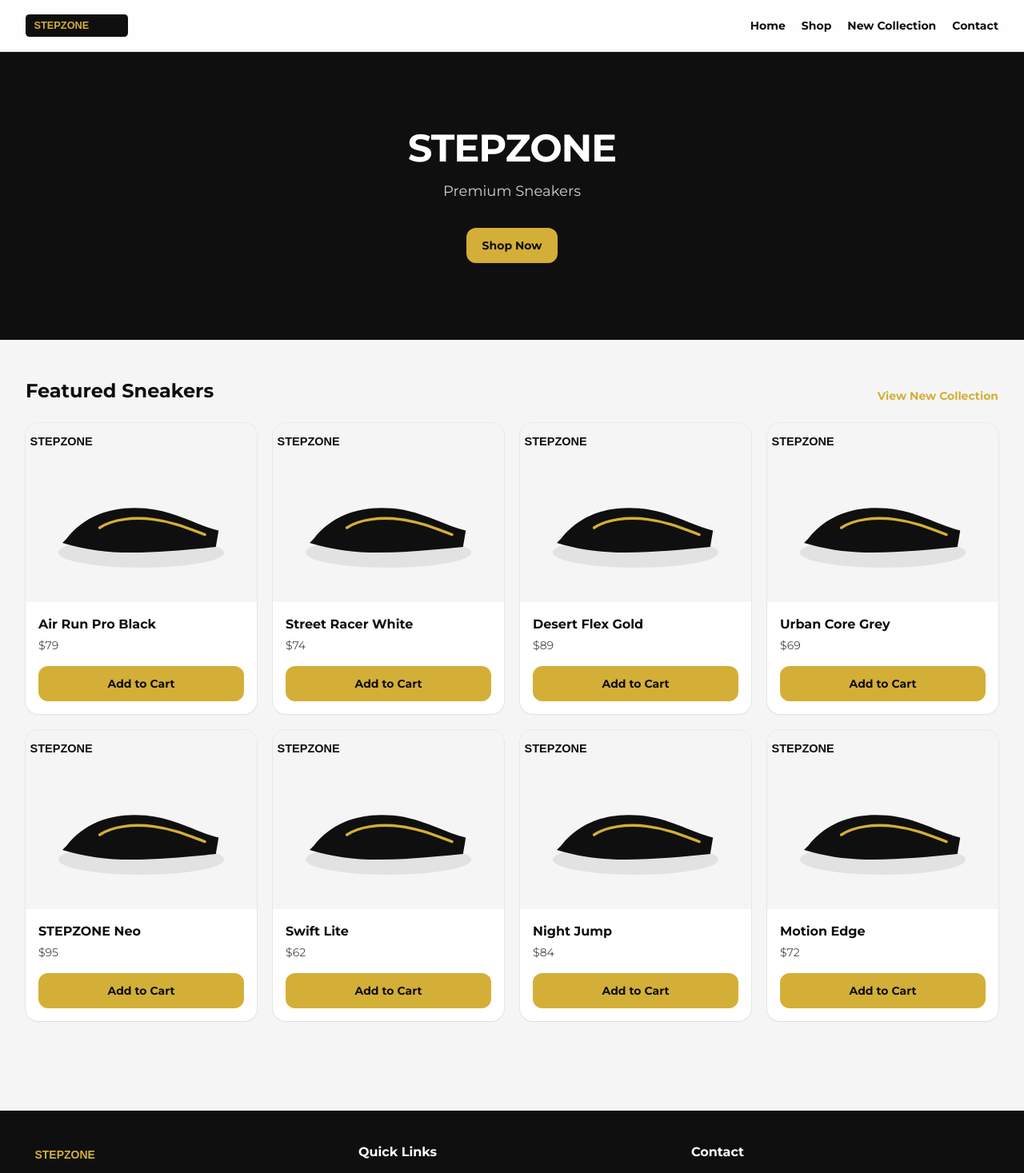
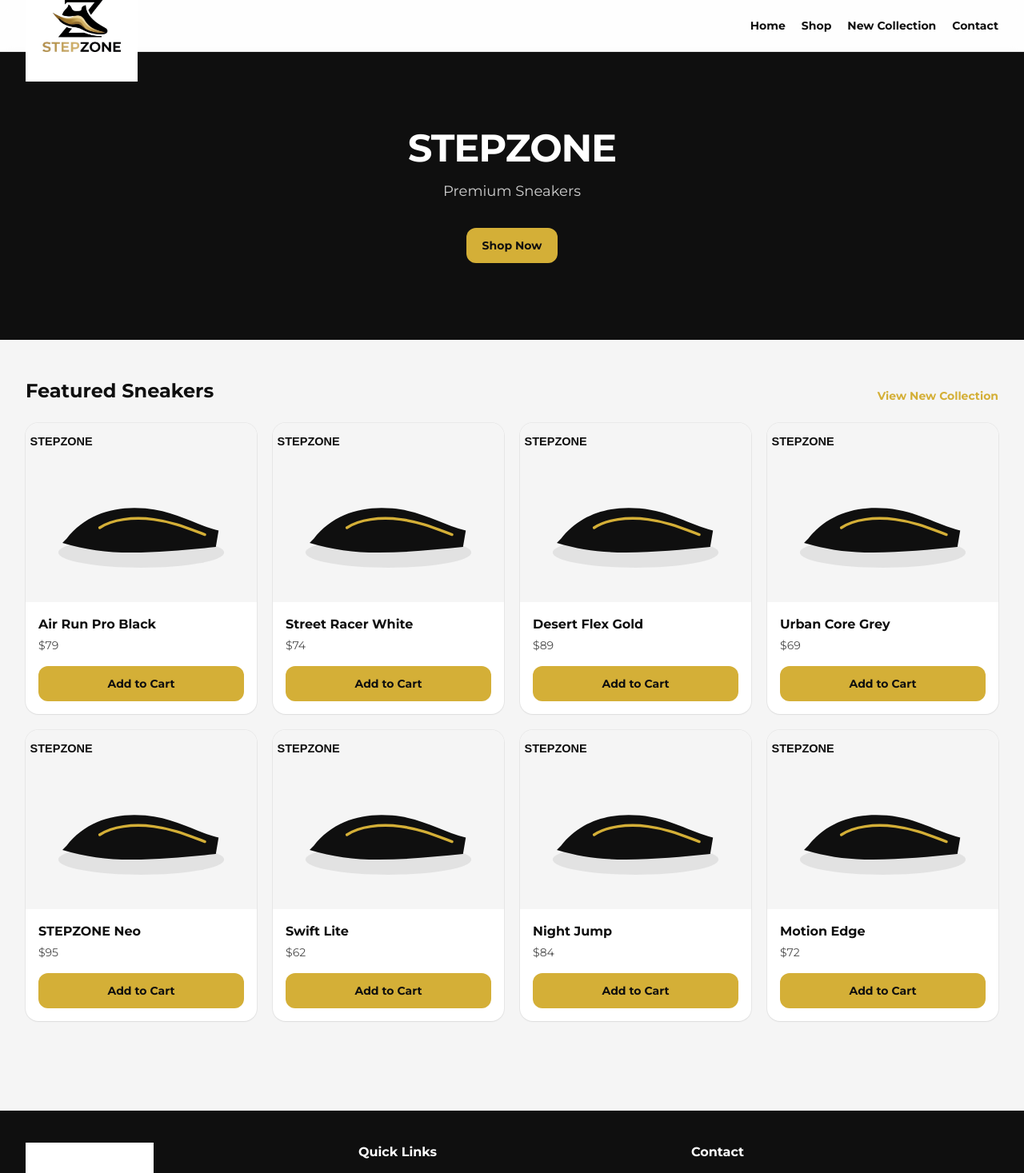
Before and after one commit to steev2058/step_zone_shop, a Next.js app: page / in a window 1280 px wide. Shown: the top 1467 px of the page at 80% size. Built offline with nearby package versions, Linux system fonts and the light colour scheme.

Commit message:
brand: use provided STEPZONE logo asset in header and footer

```diff
--- a/components/Footer.tsx
+++ b/components/Footer.tsx
@@ -6,7 +6,7 @@ export default function Footer() {
     <footer className="mt-16 bg-brandBlack text-white">
       <div className="container-shell grid gap-8 py-10 md:grid-cols-3">
         <div>
-          <Image src="/stepzone-logo.svg" alt="STEPZONE" width={140} height={32} />
+          <Image src="/stepzone-logo.jpg" alt="STEPZONE" width={160} height={50} />
           <p className="mt-3 text-sm text-white/70">Premium sneakers imported from UAE to Syria.</p>
         </div>
         <div>
--- a/components/Header.tsx
+++ b/components/Header.tsx
@@ -13,7 +13,7 @@ export default function Header() {
     <header className="sticky top-0 z-50 border-b border-black/10 bg-white/90 backdrop-blur">
       <div className="container-shell flex h-16 items-center justify-between">
         <Link href="/" className="flex items-center gap-2">
-          <Image src="/stepzone-logo.svg" alt="STEPZONE" width={128} height={30} priority />
+          <Image src="/stepzone-logo.jpg" alt="STEPZONE" width={140} height={44} priority />
         </Link>
         <nav className="flex items-center gap-5 text-sm font-semibold">
           {links.map((link) => (
```
Also changed, not shown: public/stepzone-logo.jpg (added).
